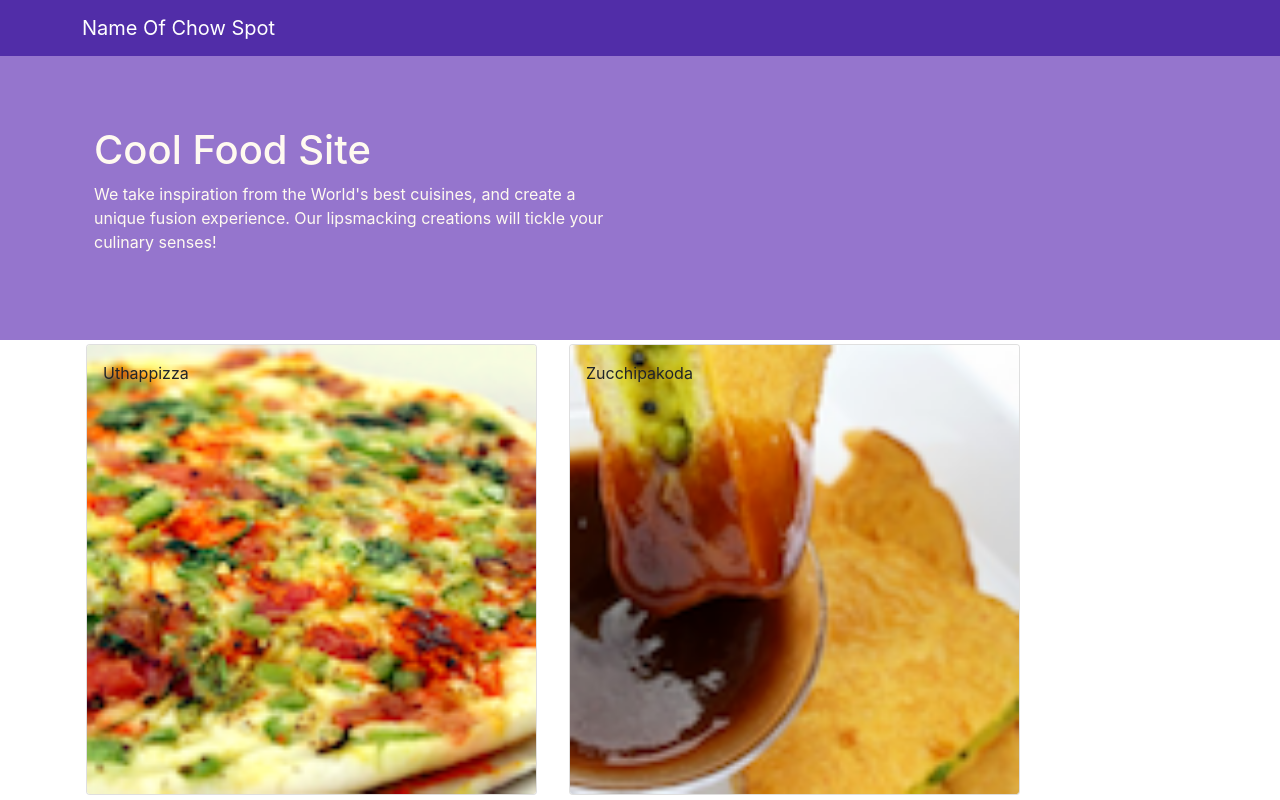
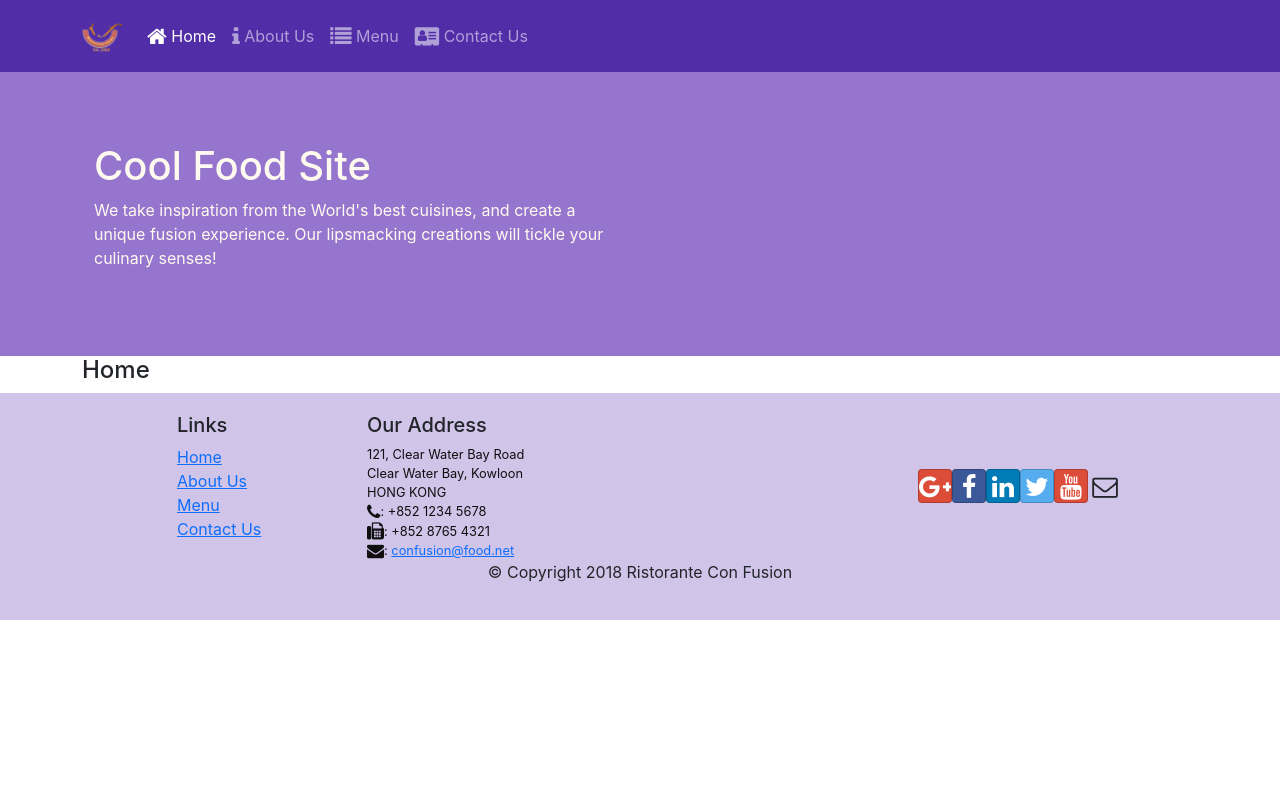
Before and after one commit to jakthedev/RestaurantReactApp-, a React (Create React App) app: page /home in a window 1280 px wide. Shown: the top 800 px of the page. Built offline with nearby package versions, Linux system fonts and the light colour scheme.

Commit message:
React Router (Menu.js needs work)

```diff
--- a/package.json
+++ b/package.json
@@ -12,6 +12,7 @@
     "react": "^16.13.1",
     "react-dom": "^16.13.1",
     "react-popper": "2.2.3",
+    "react-router-dom": "4.2.2",
     "react-scripts": "3.4.3",
     "reactstrap": "8.5.1"
   },
--- a/src/App.js
+++ b/src/App.js
@@ -1,6 +1,7 @@
 import React, { Component } from 'react';
 import Main from './components/MainComponent';
 import './App.css';
+import { BrowserRouter } from 'react-router-dom';
 
 
 class App extends Component {
@@ -8,9 +9,11 @@
 
     render() {
         return (
+            <BrowserRouter>
             <div>
                 <Main />
             </div>
+            </BrowserRouter>
         );
     }
 }
--- a/src/components/FooterComponent.js
+++ b/src/components/FooterComponent.js
@@ -1,4 +1,5 @@
 import React from 'react'
+import { Link } from 'react-router-dom'
 
 function Footer(props) {
     return(
@@ -8,10 +9,10 @@
                     <div className="col-4 offset-1 col-sm-2">
                         <h5>Links</h5>
                         <ul className="list-unstyled">
-                            <li><a href="#">Home</a></li>
-                            <li><a href="#">About</a></li>
-                            <li><a href="#">Menu</a></li>
-                            <li><a href="contactus.html">Contact</a></li>
+                            <li><Link to="/home">Home</Link></li>
+                            <li><Link to="/aboutus">About Us</Link></li>
+                            <li><Link to="/menu">Menu</Link></li>
+                            <li><Link to="/contactus">Contact Us</Link></li>
                         </ul>
                     </div>
                     <div className="col-7 col-sm-5">
--- a/src/components/HeaderComponent.js
+++ b/src/components/HeaderComponent.js
@@ -1,16 +1,60 @@
 import React, { Component } from 'react';
-import { Navbar, NavbarBrand, Jumbotron } from 'reactstrap';
+import { Navbar, NavbarBrand, Nav, NavbarToggler, Collapse, Jumbotron } from 'reactstrap';
+import { NavLink } from 'react-router-dom';
+import NavbarText from "reactstrap/lib/NavbarText";
 
 class Header extends Component {
+
+    constructor(props) {
+        super(props);
+        this.state = {
+            isNavOpen: false
+        };
+        this.toggleNav = this.toggleNav.bind(this);
+    }
+
+    toggleNav() {
+        this.setState({
+            isNavOpen: !this.state.isNavOpen
+        });
+    }
+
     render() {
         return(
             // by using the react fragment you dont add in an extra node element into the dom
             // you add in the react element directly into the DOM. This is the reason why we are using
             // the react fragment
             <>
-                <Navbar dark>
+                <Navbar dark expand="md">
                     <div className="container">
-                        <NavbarBrand href={"/"}> Name Of Chow Spot</NavbarBrand>
+                        <NavbarToggler onClick={this.toggleNav} />
+                        <NavbarBrand className="mr-auto" href="/">
+                            <img src='assets/images/logo.png' height="30"
+                                 width="41" alt='Dope Food Site'/> </NavbarBrand>
+                        <Collapse isOpen={this.state.isNavOpen} navbar>
+                        <Nav navbar>
+                            <NavbarText>
+                                <NavLink className="nav-link" to='/home'>
+                                   <span className="fa fa-home fa-lg"/> Home
+                                </NavLink>
+                            </NavbarText>
+                            <Navbar>
+                                <NavLink className="nav-link" to="/aboutus">
+                                    <span className="fa fa-info fa-lg"></span> About Us
+                                </NavLink>
+                            </Navbar>
+                            <Navbar>
+                                <NavLink className="nav-link" to="/menu">
+                                    <span className="fa fa-list fa-lg"></span> Menu
+                                </NavLink>
+                            </Navbar>
+                            <Navbar>
+                                <NavLink className="nav-link" to="/contactus">
+                                    <span className="fa fa-address-card fa-lg"></span> Contact Us
+                                </NavLink>
+                            </Navbar>
+                        </Nav>
+                        </Collapse>
                     </div>
                 </Navbar>
                 <Jumbotron>
--- /dev/null
+++ b/src/components/HomeComponent.js
@@ -0,0 +1,11 @@
+import React from "react";
+
+function Home(props) {
+    return(
+      <div className="container">
+          <h4>Home</h4>
+      </div>
+    );
+}
+
+export default Home;
--- a/src/components/MainComponent.js
+++ b/src/components/MainComponent.js
@@ -1,9 +1,11 @@
 import React, { Component } from 'react';
+import Home from './HomeComponent';
 import Menu from './MenuComponents';
 import Dishdetails from './DishdetailComponent.js';
 import Header from './HeaderComponent';
 import Footer from './FooterComponent';
 import { DISHES } from '../shared/dishes';
+import { Switch, Route, Redirect } from 'react-router-dom';
 
 
 class Main extends Component {
@@ -13,30 +15,46 @@
 
         this.state = {
             dishes: DISHES,
-            selectedDish: null
+            // selectedDish: null going to remove because, going to find a new way of navagating and
+            // Supplying selected dish to the dish detail component.
         };
     }
-
-    onDishSelect(dishId){
-        this.setState({ selectedDish:dishId});
-        // This is only tracking the dish Id and not the dish information
-    }
+    // going to remove because, going to find a new way of navagating and
+    // Supplying selected dish to the dish detail component.
+    // onDishSelect(dishId){
+    //     this.setState({ selectedDish:dishId});
+    //     // This is only tracking the dish Id and not the dish information
+    // }
 
 
     render() {
+
+        const HomePage = () => {
+           return(
+             <Home />
+           );
+        }
         return (
             <div>
                 <Header />
-                <Menu dishes={this.state.dishes}
-                      onClick={(dishId) => this.onDishSelect(dishId)}/>
+                {/*<Menu dishes={this.state.dishes}*/}
+                {/*      onClick={(dishId) => this.onDishSelect(dishId)}/>*/}
                 {/*// Here we are making good of the array operators, after we pass the dish information
                 to the javascript component, it goes into the dishes array and selects out the dish that was
                    chosen information and pass that to the dish details components,
                     To do this we make use of the arrays operators in javascript, to enables us to abstract
                     the details of the selected dish. */}
-                <Dishdetails
+                {/*<Dishdetails*/}
+                {/*    dish={this.state.dishes.filter((dish) =>dish.id === this.state.selectedDish )[0]} />*/}
 
-                    dish={this.state.dishes.filter((dish) =>dish.id === this.state.selectedDish )[0]} />
+                <Switch>
+                {/*Going to use the switch component to enclose a couple routes into the Main component
+                So we are going to route to the two views that we have just created(Home component)
+                also the Menu component*/}
+                <Route path="/home" component={HomePage} />
+                    <Route exact path="/menu" component={() => <Menu dishes={this.state.dishes}/>} />
+                    <Redirect to="/home" />
+                </Switch>
                     <Footer />
             </div>
         );
--- a/src/components/MenuComponents.js
+++ b/src/components/MenuComponents.js
@@ -43,8 +43,8 @@
     // because the props is a javascript object we can easyly specify various properties, that will
     // be passed in as a javascript object
 
-function  RenderMenuItem({ dish, onClick }) {
-        // This function will simply return a view here
+  function RenderMenuItem({ dish, onClick }) {
+        // This function will simply return a view heree
     return(
         <Card key={dish.id}
               onClick={() => onClick(dish.id)}>
@@ -60,16 +60,16 @@
     const Menu = (props) => {
         // now the const menu props, this function will return the menu,
 
-        const menu = props.dishes.map((dish=>{
+        const menu = props.dishes.map((dish) => {
             return(
                 // Inside here is where we are iterating over all the
                 // Items
-                <div key={dish.id} className="col-12 col-md-5 m-1">
-                    <RenderMenuItem dish={dish} onClick={props.onClick} ></RenderMenuItem>
+                <div className="col-12 col-md-5 m-1" key={dish.id}>
+                    <RenderMenuItem dish={dish} onClick={props.onClick} />
                 </div>
             )
-        }));
-        console.log('render');
+        });
+
         return (
             <div className="container">
                 <div className="row">
```
Also changed, not shown: 1 other file (tests, documents, lock files or other folders).
